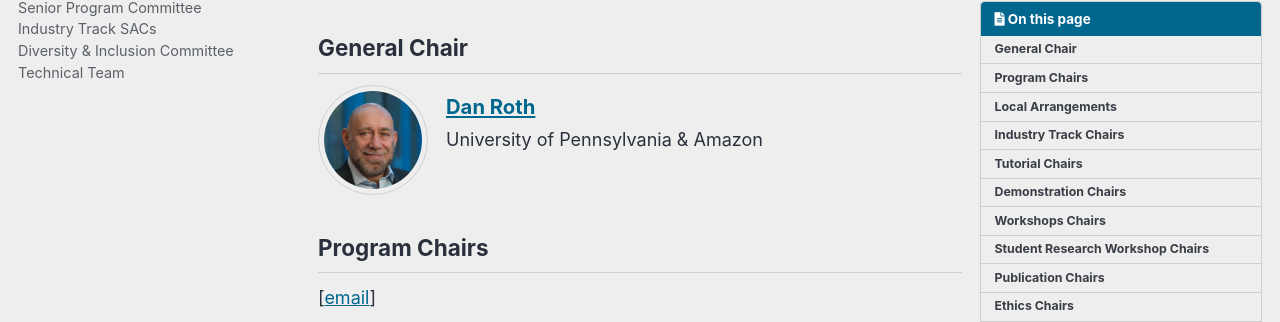
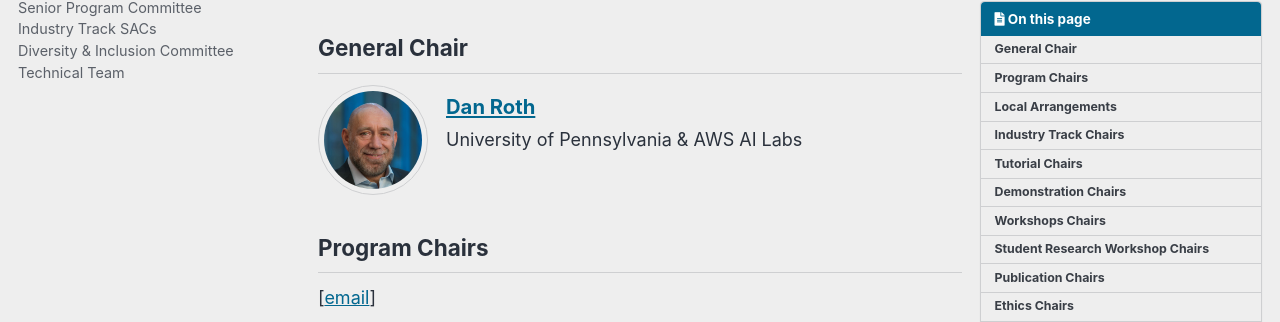
Before and after one commit to naacl-org/naacl-2022-website, a Jekyll site: the page built from _pages/committees/organization.md, in a window 1280 px wide and 900 px high. Shown: the part 155-477 px from the top of the window. Built offline with Jekyll 4.4.1, drawn with Linux system fonts in a browser that asks for light colours; cached includes are drawn as plain includes; comment, search, counter and statistics services are not loaded.

Commit message:
Changed Dan Roth's affil

```diff
--- a/_pages/committees/organization.md
+++ b/_pages/committees/organization.md
@@ -14,7 +14,7 @@ toc_sticky: true
    name="Dan Roth"
    picture="/assets/images/committee/dan_roth.jpg"
    site="https://www.cis.upenn.edu/~danroth/"
-   institution="University of Pennsylvania & Amazon"
+   institution="University of Pennsylvania & AWS AI Labs"
 %}
 
 ## Program Chairs
```
Also changed, not shown: _pages/program/t3-bios.md (+1 -1 lines).
